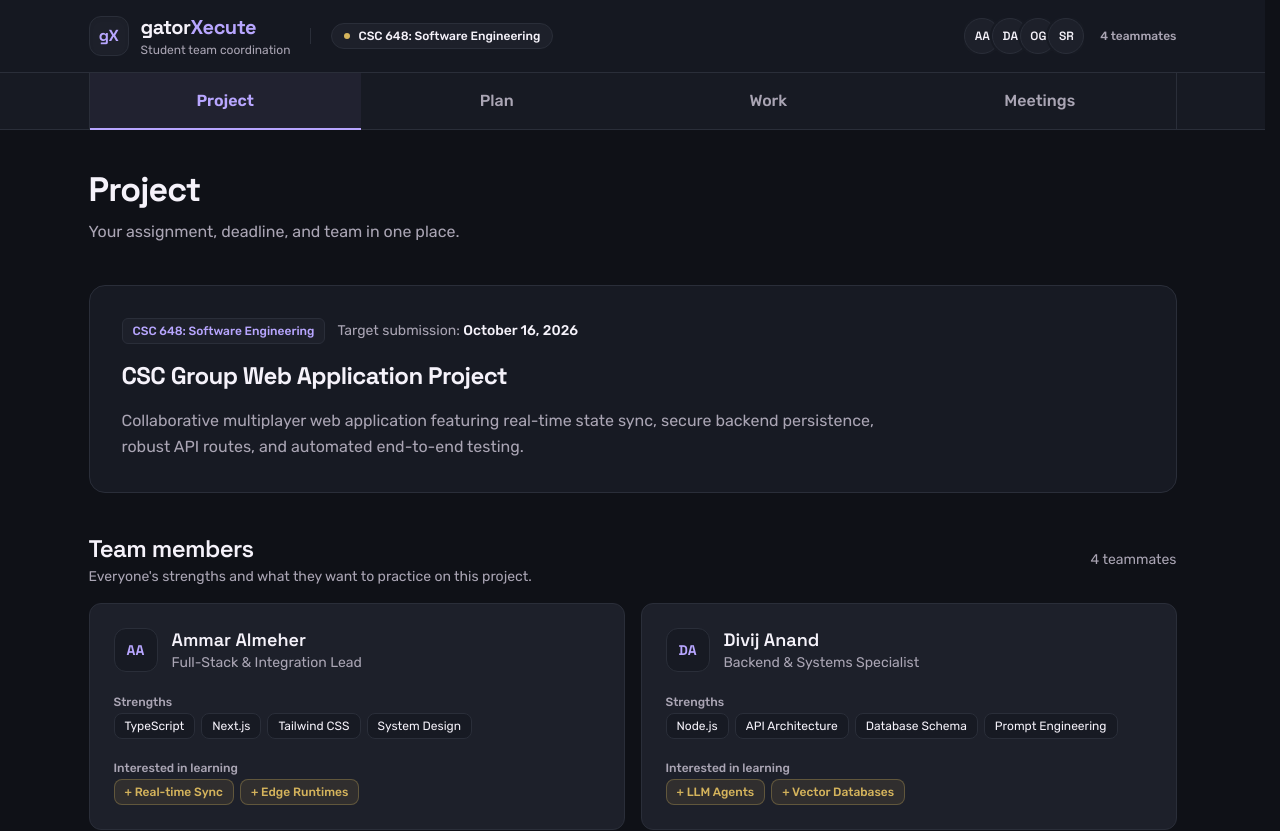
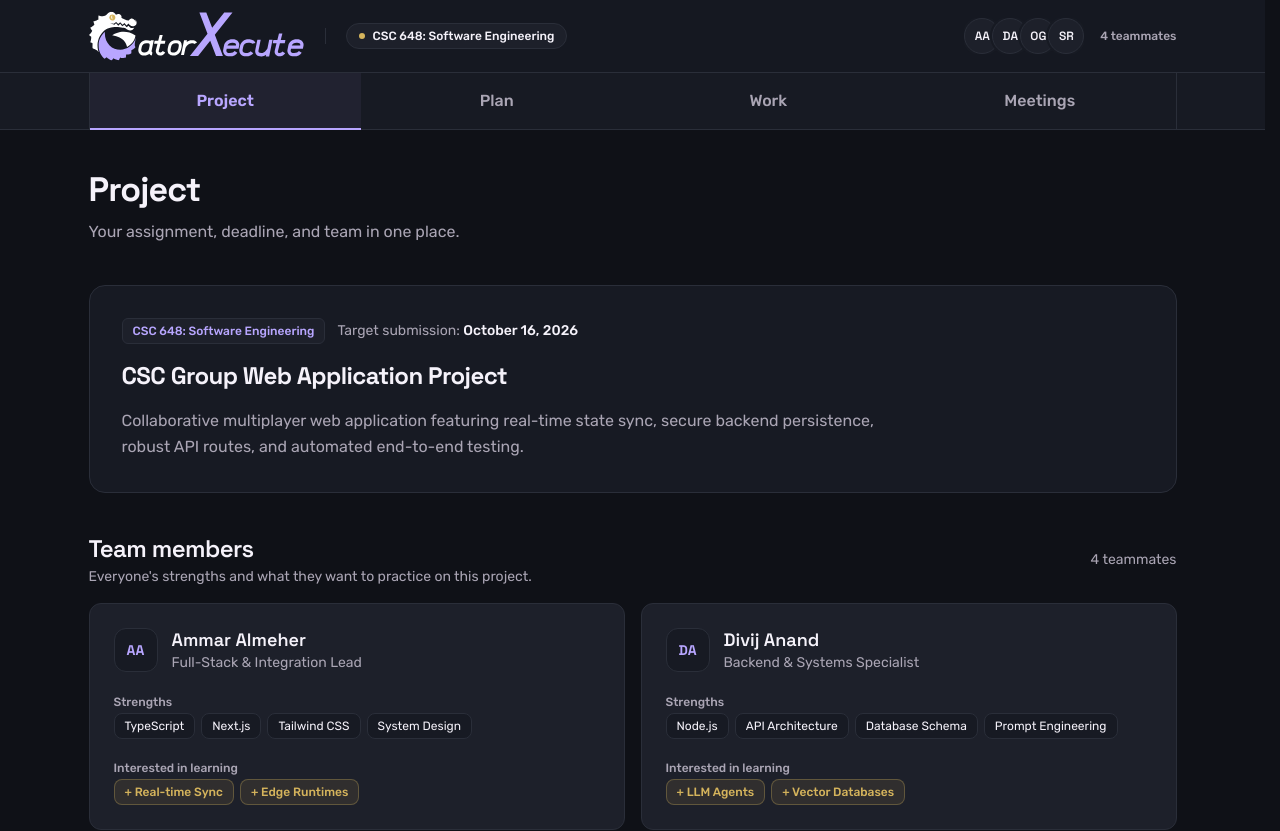
Before and after one commit to akalmeher/gatorXecute, a Next.js app: page / in a window 1280 px wide. Shown: the top 831 px of the page. Built offline with nearby package versions, Linux system fonts and the light colour scheme.

Commit message:
feat: update branding and exposing task replacement

```diff
--- a/components/shell/Header.tsx
+++ b/components/shell/Header.tsx
@@ -2,6 +2,7 @@
 
 import React from "react";
 import Link from "next/link";
+import Image from "next/image";
 import { useProject } from "@/context/ProjectContext";
 
 export function Header() {
@@ -12,20 +13,15 @@ export function Header() {
       <div className="page-container flex h-18 items-center justify-between">
         {/* Brand identity */}
         <div className="flex items-center gap-3">
-          <Link href="/" className="group flex items-center gap-3">
-            <div className="flex h-10 w-10 items-center justify-center rounded-xl bg-[#1D202A] border border-[#2A2E39] text-[#B8A6FF] shadow-inner transition-transform group-hover:scale-105">
-              <span className="font-heading text-base font-bold tracking-tight">
-                gX
-              </span>
-            </div>
-            <div className="flex flex-col">
-              <span className="font-heading text-xl font-bold tracking-tight text-[#F5F2FA] leading-tight">
-                gator<span className="text-[#B8A6FF]">Xecute</span>
-              </span>
-              <span className="text-xs text-[#AAA5B4] mt-0.5">
-                Student team coordination
-              </span>
-            </div>
+          <Link href="/" className="group flex items-center">
+            <Image
+              src="/gatorxecute-logo.svg"
+              alt="gatorXecute"
+              width={216}
+              height={51}
+              priority
+              className="w-[165px] sm:w-[216px] h-auto object-contain transition-opacity group-hover:opacity-90"
+            />
           </Link>
 
           <span className="hidden sm:inline-block h-4 w-px bg-[#2A2E39] mx-2" />
--- a/context/ProjectContext.tsx
+++ b/context/ProjectContext.tsx
@@ -1,13 +1,14 @@
 "use client";
 
 import React, { createContext, useContext, useState, ReactNode } from "react";
-import { Project, TaskStatus, AsyncUpdate } from "@/types";
+import { Project, Task, TaskStatus, AsyncUpdate } from "@/types";
 import { INITIAL_DEMO_PROJECT } from "@/lib/mock-data";
 
 interface ProjectContextValue {
   project: Project;
   updateTaskStatus: (taskId: string, status: TaskStatus) => void;
   updateTaskOwner: (taskId: string, ownerId: string) => void;
+  replaceTasks: (tasks: Task[]) => void;
   addAsyncUpdate: (update: Omit<AsyncUpdate, "id" | "createdAt">) => void;
   getMemberById: (id?: string) => Project["members"][number] | undefined;
 }
@@ -35,6 +36,13 @@ export function ProjectProvider({ children }: { children: ReactNode }) {
     }));
   };
 
+  const replaceTasks = (newTasks: Task[]) => {
+    setProject((prev) => ({
+      ...prev,
+      tasks: newTasks,
+    }));
+  };
+
   const addAsyncUpdate = (update: Omit<AsyncUpdate, "id" | "createdAt">) => {
     const newUpdate: AsyncUpdate = {
       ...update,
@@ -58,6 +66,7 @@ export function ProjectProvider({ children }: { children: ReactNode }) {
         project,
         updateTaskStatus,
         updateTaskOwner,
+        replaceTasks,
         addAsyncUpdate,
         getMemberById,
       }}
```
Also changed, not shown: app/icon.svg (added), public/gatorxecute-logo.svg (added).
